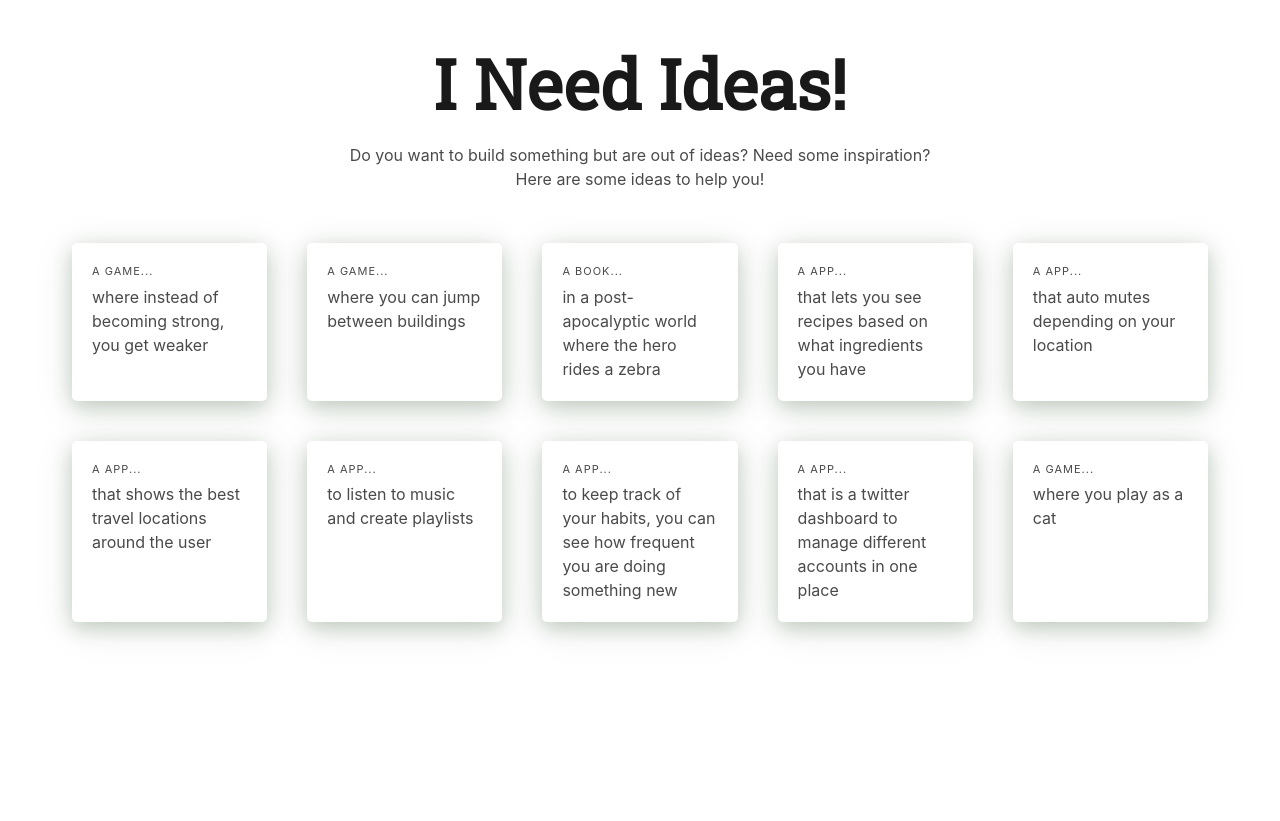
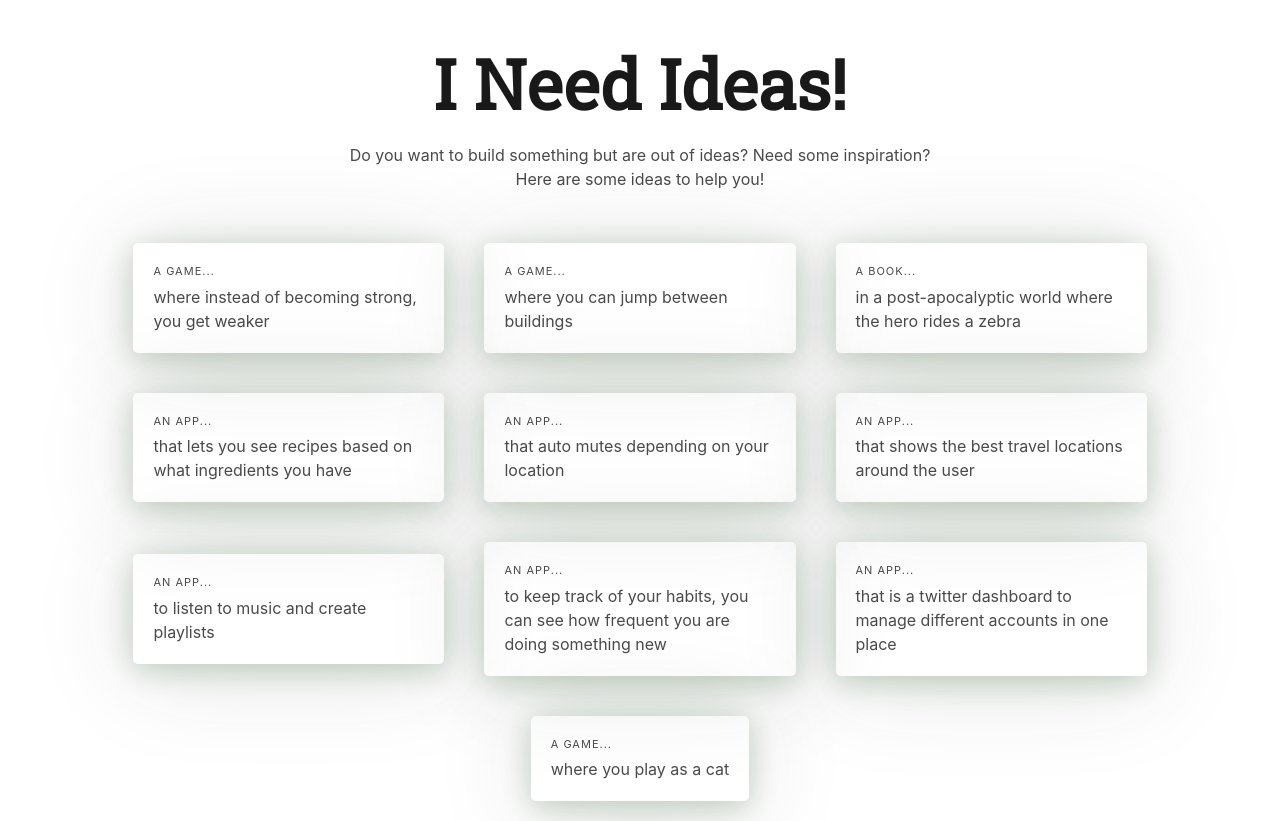
Before and after one commit to rafaelalmeidatk/i-need-ideas, a Next.js app in the folder packages/client/: page / in a window 1280 px wide. Before the commit the page ends 800 px from the top, so only its background shows below. Built offline with nearby package versions, Linux system fonts and the light colour scheme.

Commit message:
Better styling to the cards

```diff
--- a/packages/client/components/IdeaCard.js
+++ b/packages/client/components/IdeaCard.js
@@ -1,18 +1,28 @@
-const IdeaCard = ({ content, category }) => (
-  <div className="idea-card tile">
-    <div className="heading">A {category}...</div>
+function isAn(category) {
+  return category === 'app';
+}
+
+const IdeaCard = ({ content, category }) => {
+  const article = isAn(category) ? 'An' : 'A';
+  return (
+    <div className="idea-card">
+      <div className="heading">
+        {article} {category.toLowerCase()}...
+      </div>
       {content}
 
       <style jsx>{`
         .idea-card {
+          max-width: 27%;
           flex-direction: column;
           padding: 20px;
           margin: 20px;
           border-radius: 5px;
-        box-shadow: 0 6px 20px 0 rgba(10, 50, 0, 0.2), 0 6px 40px 0 rgba(10, 50, 0, 0.1);
+          box-shadow: 0 6px 30px 0 rgba(10, 50, 0, 0.2), 0 6px 100px 0 rgba(10, 50, 0, 0.15);
         }
       `}</style>
     </div>
   );
+};
 
 export default IdeaCard;
--- a/packages/client/components/IdeasGrid.js
+++ b/packages/client/components/IdeasGrid.js
@@ -56,13 +56,9 @@ const ideas = [
 
 const IdeasGrid = () => {
   return (
-    <div className="ideas-grid tile is-ancestor is-vertical">
-      {chunk(ideas, 5).map((chunk, idx) => (
-        <div className="tile" key={idx}>
-          {chunk.map(idea => (
-            <IdeaCard key={idea.id} content={idea.content} category={idea.category} />
-          ))}
-        </div>
+    <div className="ideas-grid">
+      {ideas.map(idea => (
+        <IdeaCard key={idea.id} content={idea.content} category={idea.category} />
       ))}
 
       <style jsx>{`
@@ -70,6 +66,8 @@ const IdeasGrid = () => {
           margin-top: 2rem;
           display: flex;
           flex-wrap: wrap;
+          justify-content: center;
+          align-items: center;
         }
       `}</style>
     </div>
```
Lines whose indentation alone changed are shown as unchanged.
